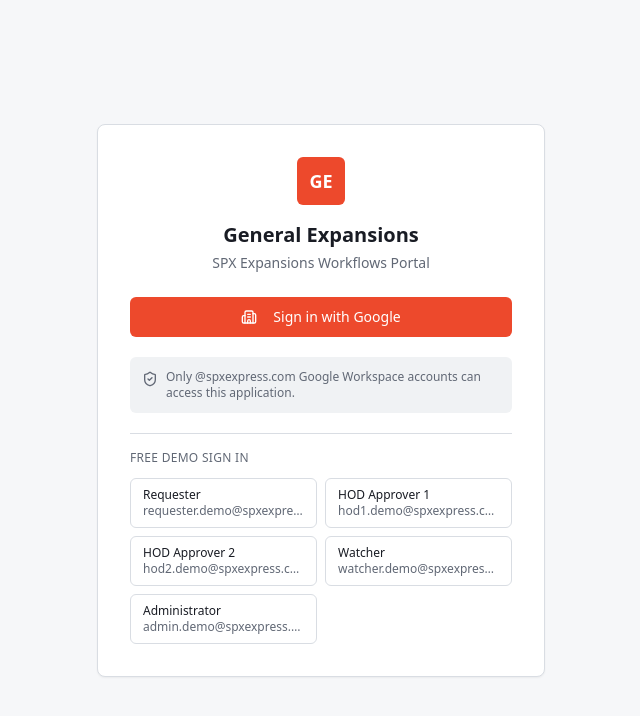
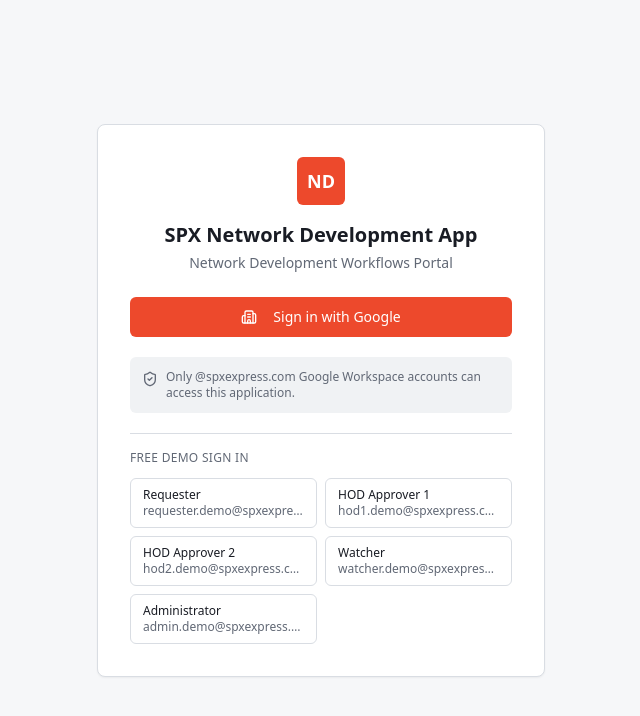
Before and after one commit to cedrickfabia-jpg/spx-general-expansions, a Next.js app in the folder firebase-free-app/: page /login in a window 1280 px wide. Shown: the top 716 px of the page, without its empty margins (319-959 px from the left). Built offline with nearby package versions, Linux system fonts and the light colour scheme; no server answers.

Commit message:
Rebrand to SPX Network Development and deploy spx-netdev

```diff
--- a/firebase-free-app/app/(app)/dashboard/page.tsx
+++ b/firebase-free-app/app/(app)/dashboard/page.tsx
@@ -21,8 +21,8 @@ export default function DashboardPage() {
 
   return (
     <div>
-      <h1 className="text-2xl font-semibold">Welcome, {user?.name.split(" ")[0]}</h1>
-      <p className="mt-1 text-sm text-muted-foreground">SPX Expansions HOD Approval workflow</p>
+      <h1 className="text-2xl font-semibold">Welcome to SPX Network Development App</h1>
+      <p className="mt-1 text-sm text-muted-foreground">Network Development HOD Approval workflow</p>
       <div className="mt-6 grid grid-cols-1 gap-4 sm:grid-cols-3">
         <div className="rounded-lg border border-border bg-white p-5">
           <p className="text-sm text-muted-foreground">My Requests</p>
--- a/firebase-free-app/app/layout.tsx
+++ b/firebase-free-app/app/layout.tsx
@@ -3,8 +3,8 @@ import "@/app/globals.css";
 import { AuthProvider } from "@/lib/auth";
 
 export const metadata: Metadata = {
-  title: "General Expansions | HOD Approval Workflow",
-  description: "HOD Approval Workflow for General Expansions"
+  title: "SPX Network Development App",
+  description: "SPX Network Development HOD Approval Workflow"
 };
 
 export default function RootLayout({ children }: { children: React.ReactNode }) {
--- a/firebase-free-app/app/login/page.tsx
+++ b/firebase-free-app/app/login/page.tsx
@@ -40,9 +40,9 @@ export default function LoginPage() {
     <div className="flex min-h-screen items-center justify-center bg-muted/40 px-4 py-10">
       <div className="w-full max-w-md rounded-lg border border-border bg-white p-8 shadow-sm">
         <div className="flex flex-col items-center text-center">
-          <span className="flex h-12 w-12 items-center justify-center rounded-md bg-primary text-lg font-bold text-primary-foreground">GE</span>
-          <h1 className="mt-4 text-xl font-semibold tracking-normal">General Expansions</h1>
-          <p className="mt-1 text-sm text-muted-foreground">SPX Expansions Workflows Portal</p>
+          <span className="flex h-12 w-12 items-center justify-center rounded-md bg-primary text-lg font-bold text-primary-foreground">ND</span>
+          <h1 className="mt-4 text-xl font-semibold tracking-normal">SPX Network Development App</h1>
+          <p className="mt-1 text-sm text-muted-foreground">Network Development Workflows Portal</p>
         </div>
 
         <Button className="mt-6 w-full" disabled={busy !== null} onClick={() => run("google", signInWithGoogle)}>
--- a/firebase-free-app/components/app-shell.tsx
+++ b/firebase-free-app/components/app-shell.tsx
@@ -31,8 +31,8 @@ export function AppShell({ children }: { children: React.ReactNode }) {
         <div className="mx-auto flex h-14 max-w-6xl items-center justify-between px-4">
           <div className="flex items-center gap-6">
             <Link href="/dashboard" className="flex items-center gap-2 font-semibold">
-              <span className="flex h-8 w-8 items-center justify-center rounded-md bg-primary text-sm font-bold text-primary-foreground">GE</span>
-              General Expansions
+              <span className="flex h-8 w-8 items-center justify-center rounded-md bg-primary text-sm font-bold text-primary-foreground">ND</span>
+              SPX NetDev
             </Link>
             <nav className="hidden items-center gap-1 sm:flex">
               {navItems.map((item) => (
```
Also changed, not shown: 1 other file (tests, documents, lock files or other folders).
